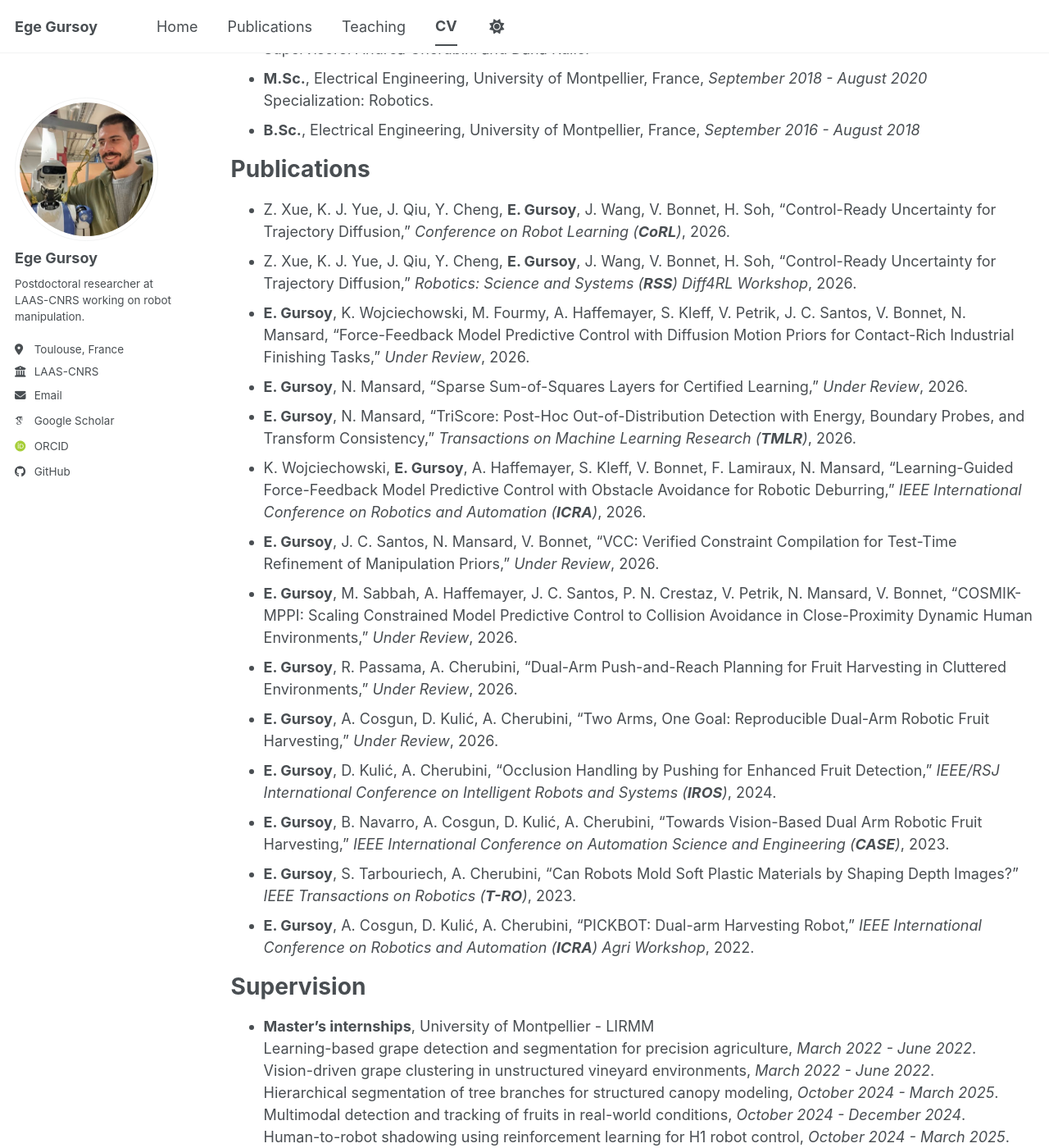
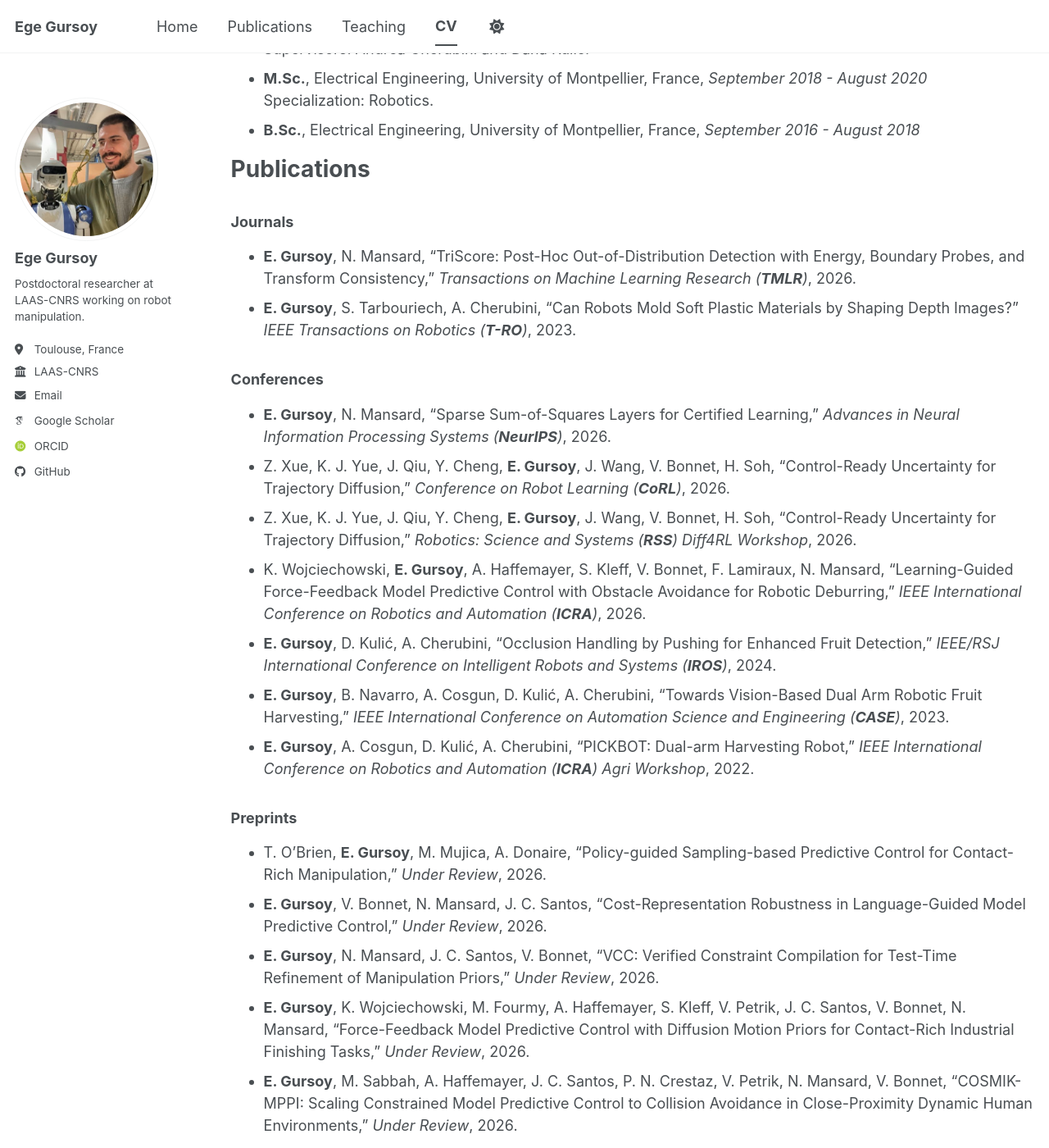
Before and after one commit to gursoyege/gursoyege.github.io, a Jekyll site: the page built from _pages/cv.md, in a window 1280 px wide and 1400 px high, scrolled down 669 px. Shown: the whole window at 82% size. Built offline with Jekyll 4.4.1, drawn with Linux system fonts in a browser that asks for light colours; some web fonts are replaced; a script bundle is joined from its source files by our own code; library files that are not in the unit come from our copies; some of the changed lines change nothing that is shown; some of the changed text lies outside the part shown.

Commit message:
Update cv.md

```diff
--- a/_pages/cv.md
+++ b/_pages/cv.md
@@ -36,20 +36,30 @@
 Publications
 ======
 
+### Journals
+
+- **E. Gursoy**, N. Mansard, "TriScore: Post-Hoc Out-of-Distribution Detection with Energy, Boundary Probes, and Transform Consistency," *Transactions on Machine Learning Research (**TMLR**)*, 2026.
+- **E. Gursoy**, S. Tarbouriech, A. Cherubini, "Can Robots Mold Soft Plastic Materials by Shaping Depth Images?" *IEEE Transactions on Robotics (**T-RO**)*, 2023.
+
+### Conferences
+
+- **E. Gursoy**, N. Mansard, "Sparse Sum-of-Squares Layers for Certified Learning," *Advances in Neural Information Processing Systems (**NeurIPS**)*, 2026.
 - Z. Xue, K. J. Yue, J. Qiu, Y. Cheng, **E. Gursoy**, J. Wang, V. Bonnet, H. Soh, "Control-Ready Uncertainty for Trajectory Diffusion," *Conference on Robot Learning (**CoRL**)*, 2026.
 - Z. Xue, K. J. Yue, J. Qiu, Y. Cheng, **E. Gursoy**, J. Wang, V. Bonnet, H. Soh, "Control-Ready Uncertainty for Trajectory Diffusion," *Robotics: Science and Systems (**RSS**) Diff4RL Workshop*, 2026.
+- K. Wojciechowski, **E. Gursoy**, A. Haffemayer, S. Kleff, V. Bonnet, F. Lamiraux, N. Mansard, "Learning-Guided Force-Feedback Model Predictive Control with Obstacle Avoidance for Robotic Deburring," *IEEE International Conference on Robotics and Automation (**ICRA**)*, 2026.
+- **E. Gursoy**, D. Kulić, A. Cherubini, "Occlusion Handling by Pushing for Enhanced Fruit Detection," *IEEE/RSJ International Conference on Intelligent Robots and Systems (**IROS**)*, 2024.
+- **E. Gursoy**, B. Navarro, A. Cosgun, D. Kulić, A. Cherubini, "Towards Vision-Based Dual Arm Robotic Fruit Harvesting," *IEEE International Conference on Automation Science and Engineering (**CASE**)*, 2023.
+- **E. Gursoy**, A. Cosgun, D. Kulić, A. Cherubini, "PICKBOT: Dual-arm Harvesting Robot," *IEEE International Conference on Robotics and Automation (**ICRA**) Agri Workshop*, 2022.
+
+### Preprints
+
+- T. O'Brien, **E. Gursoy**, M. Mujica, A. Donaire, "Policy-guided Sampling-based Predictive Control for Contact-Rich Manipulation," *Under Review*, 2026.
+- **E. Gursoy**, V. Bonnet, N. Mansard, J. C. Santos, "Cost-Representation Robustness in Language-Guided Model Predictive Control," *Under Review*, 2026.
+- **E. Gursoy**, N. Mansard, J. C. Santos, V. Bonnet, "VCC: Verified Constraint Compilation for Test-Time Refinement of Manipulation Priors," *Under Review*, 2026.
 - **E. Gursoy**, K. Wojciechowski, M. Fourmy, A. Haffemayer, S. Kleff, V. Petrik, J. C. Santos, V. Bonnet, N. Mansard, "Force-Feedback Model Predictive Control with Diffusion Motion Priors for Contact-Rich Industrial Finishing Tasks," *Under Review*, 2026.
-- **E. Gursoy**, N. Mansard, "Sparse Sum-of-Squares Layers for Certified Learning," *Under Review*, 2026.
-- **E. Gursoy**, N. Mansard, "TriScore: Post-Hoc Out-of-Distribution Detection with Energy, Boundary Probes, and Transform Consistency," *Transactions on Machine Learning Research (**TMLR**)*, 2026.
-- K. Wojciechowski, **E. Gursoy**, A. Haffemayer, S. Kleff, V. Bonnet, F. Lamiraux, N. Mansard, "Learning-Guided Force-Feedback Model Predictive Control with Obstacle Avoidance for Robotic Deburring," *IEEE International Conference on Robotics and Automation (**ICRA**)*, 2026.
-- **E. Gursoy**, J. C. Santos, N. Mansard, V. Bonnet, "VCC: Verified Constraint Compilation for Test-Time Refinement of Manipulation Priors," *Under Review*, 2026.
 - **E. Gursoy**, M. Sabbah, A. Haffemayer, J. C. Santos, P. N. Crestaz, V. Petrik, N. Mansard, V. Bonnet, "COSMIK-MPPI: Scaling Constrained Model Predictive Control to Collision Avoidance in Close-Proximity Dynamic Human Environments," *Under Review*, 2026.
 - **E. Gursoy**, R. Passama, A. Cherubini, "Dual-Arm Push-and-Reach Planning for Fruit Harvesting in Cluttered Environments," *Under Review*, 2026.
 - **E. Gursoy**, A. Cosgun, D. Kulić, A. Cherubini, "Two Arms, One Goal: Reproducible Dual-Arm Robotic Fruit Harvesting," *Under Review*, 2026.
-- **E. Gursoy**, D. Kulić, A. Cherubini, "Occlusion Handling by Pushing for Enhanced Fruit Detection," *IEEE/RSJ International Conference on Intelligent Robots and Systems (**IROS**)*, 2024.
-- **E. Gursoy**, B. Navarro, A. Cosgun, D. Kulić, A. Cherubini, "Towards Vision-Based Dual Arm Robotic Fruit Harvesting," *IEEE International Conference on Automation Science and Engineering (**CASE**)*, 2023.
-- **E. Gursoy**, S. Tarbouriech, A. Cherubini, "Can Robots Mold Soft Plastic Materials by Shaping Depth Images?" *IEEE Transactions on Robotics (**T-RO**)*, 2023.
-- **E. Gursoy**, A. Cosgun, D. Kulić, A. Cherubini, "PICKBOT: Dual-arm Harvesting Robot," *IEEE International Conference on Robotics and Automation (**ICRA**) Agri Workshop*, 2022.
 
 Supervision
 ======
@@ -81,18 +91,24 @@
 Editorial Service
 ======
 
-- IEEE/RSJ International Conference on Intelligent Robots and Systems (IROS), _Associate Editor_
-- IEEE Transactions on Robotics (T-RO), _Reviewer_
-- IEEE Transactions on Automation Science and Engineering (T-ASE), _Reviewer_
-- IEEE Robotics and Automation Letters (RA-L), _Reviewer_
-- IEEE International Conference on Robotics and Automation (ICRA), _Reviewer_
-- IEEE/RSJ International Conference on Intelligent Robots and Systems (IROS), _Reviewer_
-- IEEE International Conference on Automation Science and Engineering (CASE), _Reviewer_
-- IEEE-RAS Conference on Humanoid Robots (Humanoids), _Reviewer_
-- IEEE/CVF Conference on Computer Vision and Pattern Recognition (CVPR), _Reviewer_
-- European Conference on Computer Vision (ECCV), _Reviewer_
-- Robotics: Science and Systems (RSS), _Reviewer_
-- Conference on Neural Information Processing Systems (NeurIPS), _Reviewer_
+### Associate Editor
+
+- IEEE International Conference on Robotics and Automation (ICRA)
+- IEEE/RSJ International Conference on Intelligent Robots and Systems (IROS)
+
+### Reviewer
+
+- IEEE Transactions on Robotics (T-RO)
+- IEEE Transactions on Automation Science and Engineering (T-ASE)
+- IEEE Robotics and Automation Letters (RA-L)
+- Robotics: Science and Systems (RSS)
+- IEEE International Conference on Robotics and Automation (ICRA)
+- IEEE/RSJ International Conference on Intelligent Robots and Systems (IROS)
+- IEEE International Conference on Automation Science and Engineering (CASE)
+- IEEE-RAS International Conference on Humanoid Robots (Humanoids)
+- IEEE/CVF Conference on Computer Vision and Pattern Recognition (CVPR)
+- European Conference on Computer Vision (ECCV)
+- Conference on Neural Information Processing Systems (NeurIPS)
 
 Grants and Fellowships
 ======
```
